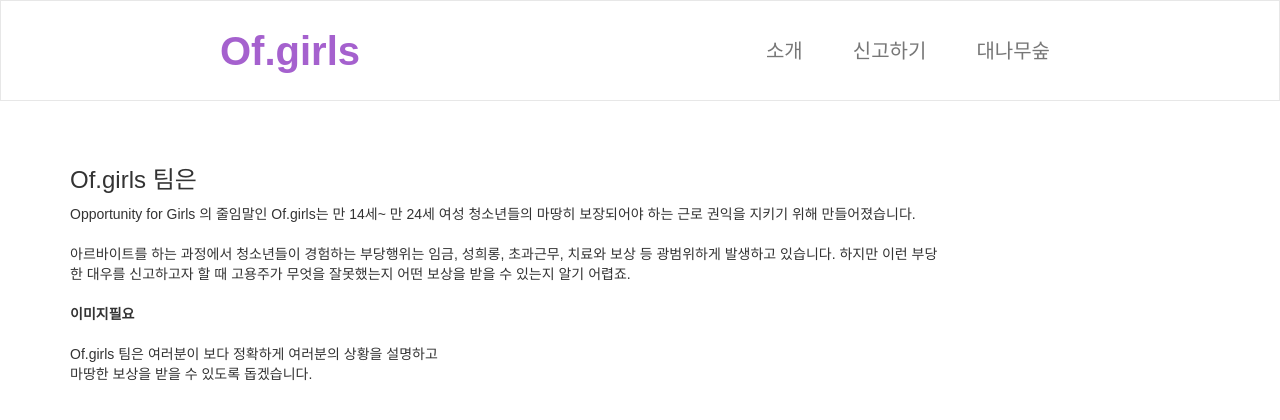
After one commit to Ofgirls/ofgirlskorea, a Django app: template templates/report/info_aboutus.html in a window 1280 px wide. The commit adds this page. Shown: the top 420 px of the page. Run offline with Django 3.2, Linux system fonts and the light colour scheme; the template is opened without the code that fills it, so the values that code supplies are empty; some libraries are stand-ins or nearby versions.

Commit message:
modify django view & html files

```diff
--- a/templates/bamboo/post_detail.html
+++ b/templates/bamboo/post_detail.html
@@ -1,4 +1,4 @@
-{% extends 'bamboo/base.html' %}
+{% extends '/base.html' %}
 
 {% block content %}
 
--- a/templates/bamboo/post_edit.html
+++ b/templates/bamboo/post_edit.html
@@ -1,4 +1,4 @@
-{% extends 'bamboo/base.html' %}
+{% extends '/base.html' %}
 
 {% block content %}
     <h1>대숲, 이야기 좀 들어줘요</h1>
--- a/templates/bamboo/post_list.html
+++ b/templates/bamboo/post_list.html
@@ -1,4 +1,4 @@
-{% extends 'bamboo/base.html' %}
+{% extends '/base.html' %}
 
 {% block content %}
     {% for post in posts %}
--- a/templates/report/base.html
+++ b/templates/report/base.html
@@ -5,16 +5,10 @@
     <meta charset="utf-8">
     <meta name="viewport" content="width=device-width, initial-scale=1">
     <link rel="stylesheet" href="https://maxcdn.bootstrapcdn.com/bootstrap/3.3.7/css/bootstrap.min.css">
-  <link rel="stylesheet" type="text/css" href="https://cdn.jsdelivr.net/bootstrap.daterangepicker/2/daterangepicker.css" />
-  <link rel="stylesheet" href="{% static '/css/bamboo.css' %}">
     <script src="https://ajax.googleapis.com/ajax/libs/jquery/3.2.1/jquery.min.js"></script>
     <script src="https://maxcdn.bootstrapcdn.com/bootstrap/3.3.7/js/bootstrap.min.js"></script>
-  <script type="text/javascript" src="https://cdn.jsdelivr.net/momentjs/latest/moment.min.js"></script>
     <link href='http://fonts.googleapis.com/earlyaccess/notosanskr.css' rel='stylesheet' type='text/css'>
-
-  <!-- Include Date Range Picker -->
-  <script type="text/javascript" src="https://cdn.jsdelivr.net/bootstrap.daterangepicker/2/daterangepicker.js"></script>
-
+    <link rel="stylesheet" href="{% static 'css/bamboo.css' %}">
 </head>
 <body>
 <nav class="navbar navbar-default navbar-ofgirls">
@@ -28,12 +22,12 @@
         <span class="icon-bar"></span>
       </button>
 
-      <a class="navbar-brand" href="#">Of.girls</a> <!-- logo image -->
+      <a class="navbar-brand" href="/index">Of.girls</a> <!-- logo image -->
     </div>
 
     <div class="collapse navbar-collapse" id="navbar-collapse">
       <ul class="nav navbar-nav navbar-right">
-        <li><a href="#">소개페이지</a></li>
+        <li><a href="/about">소개</a></li>
         <li><a href="/report/wage">신고하기</a></li>
         <li><a href="/bamboo">대나무숲</a></li>
       </ul>
@@ -42,7 +36,7 @@
 </nav>
 <div class="content container">
     <div class="row">
-        <div class="col-md-8 col-md-offset-2">
+        <div class="col-md-8">
             {% block content %}
             {% endblock %}
         </div>
--- /dev/null
+++ b/templates/report/info_aboutus.html
@@ -0,0 +1,19 @@
+{% extends 'report/base.html' %}
+
+{% block content %}
+    <div class="container">
+        <h3 padding:70px><br>Of.girls 팀은 </h3>
+        <div class="info">
+            <p>Opportunity for Girls 의 줄임말인 Of.girls는
+                만 14세~ 만 24세 여성 청소년들의 마땅히 보장되어야 하는
+                근로 권익을 지키기 위해 만들어졌습니다. <br><br>
+                아르바이트를 하는 과정에서 청소년들이 경험하는 부당행위는
+                임금, 성희롱, 초과근무, 치료와 보상 등 광범위하게 발생하고 있습니다.
+                하지만 이런 부당한 대우를 신고하고자 할 때 고용주가 무엇을 잘못했는지
+                어떤 보상을 받을 수 있는지 알기 어렵죠. <br><br>
+                <span style="size : 10; font-weight: bold;">이미지필요</span><br><br>
+                Of.girls 팀은 여러분이 보다 정확하게 여러분의 상황을 설명하고<br>
+                마땅한 보상을 받을 수 있도록 돕겠습니다.
+        </div>
+    </div>
+{% endblock %}
```
Also changed, not shown: report/views.py (+8 -0 lines), templates/bamboo/base.html (deleted, +0 -46 lines), templates/report/index.html (added, +16 -0 lines). Lines whose indentation alone changed are shown as unchanged.
